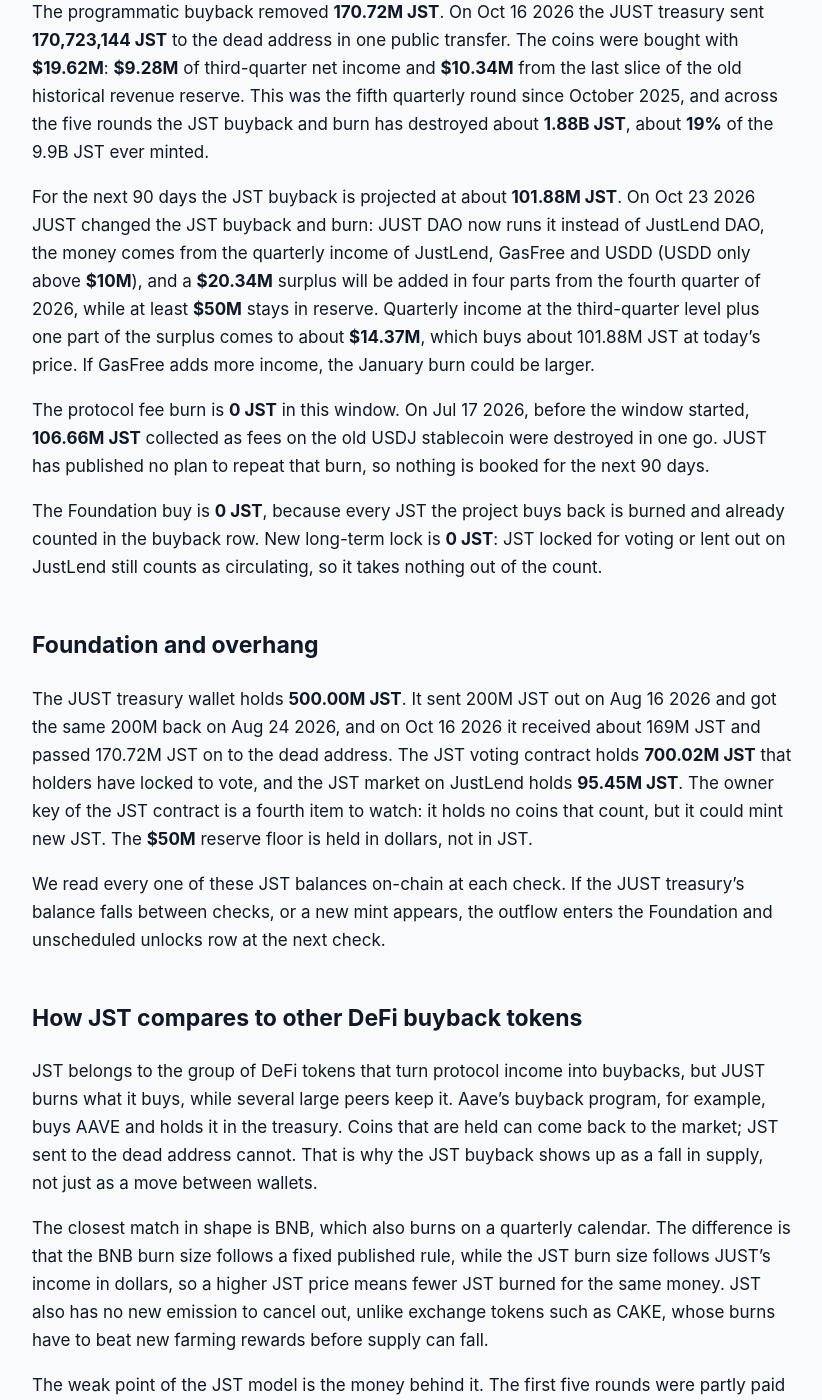
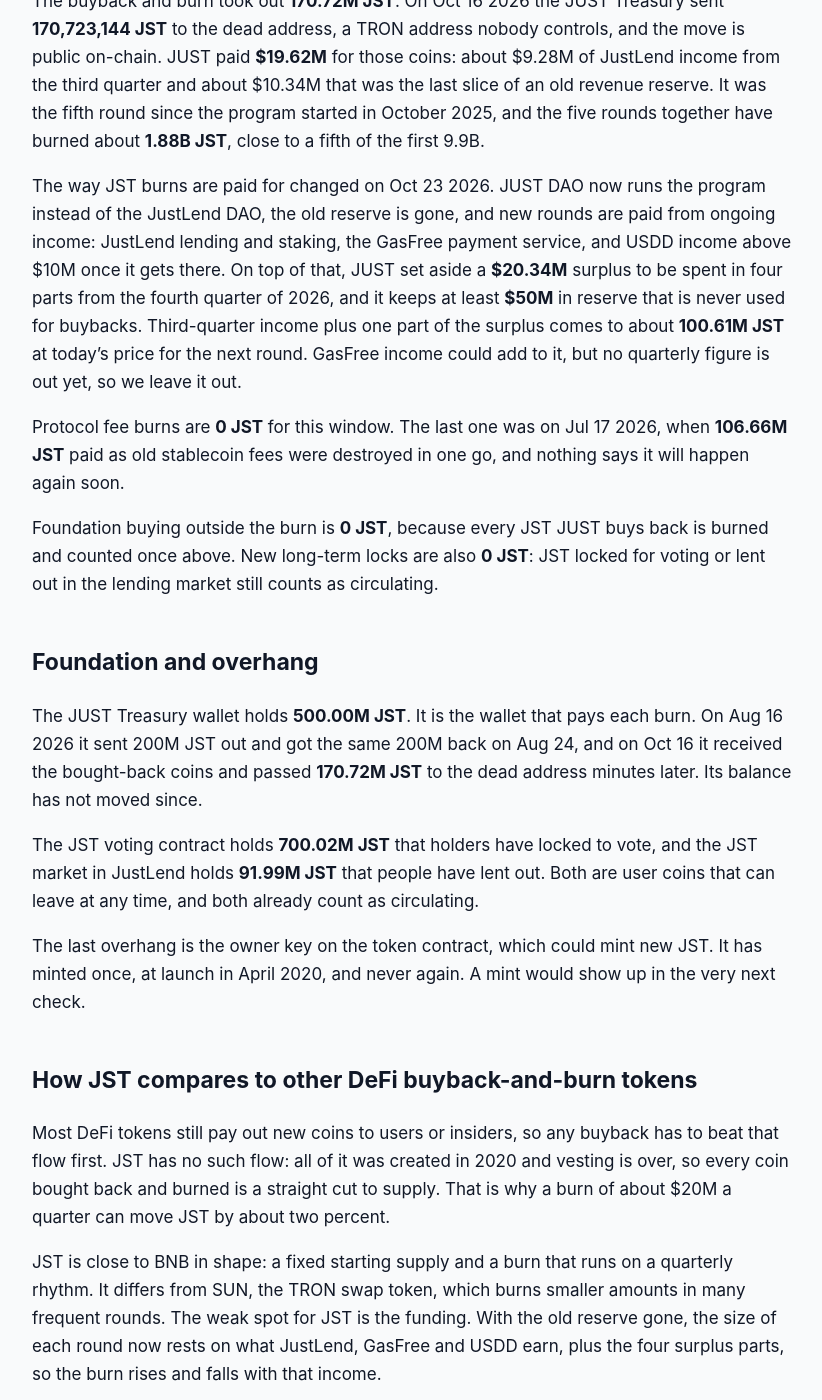
Before and after one commit to jeevansongmy-spec/mrnasdog-articles, a Jekyll site: the page built from crypto/jst-pressure-framework.md, in a window 1280 px wide and 1400 px high, scrolled down 1306 px. Shown: the whole window, without its empty margins (228-1050 px from the left). Built offline with Jekyll 4.4.1, drawn with Linux system fonts in a browser that asks for light colours; some of the changed text lies outside the part shown.

Commit message:
publish: crypto/jst-pressure-framework

```diff
--- a/crypto/jst-pressure-framework.md
+++ b/crypto/jst-pressure-framework.md
@@ -1,68 +1,74 @@
 ---
-title:         "JST Inflation Analysis · October 2026 · Supply shrinking · projected to keep shrinking"
-description:   "JST is deflationary: no new coins, and the quarterly buyback burned 170.72M JST in 90 days, supply −2.13%. About 101.88M more burn in January: −1.27% next."
+title:         "JST Inflation Analysis · November 2026 · Supply shrinking · projected to keep shrinking"
+description:   "JST is deflationary: no new coins, and the buyback burned 170.72M JST in 90 days, supply −2.13%. About 100.61M more burn in January 2027: −1.25% next."
 canonical_url: "https://mrnasdog.com/research/jst/inflation"
 tags:                    ["crypto", "jst", "just", "defi"]
 published:     true
 ---
-Originally published at [JST Inflation Analysis · October 2026 · Supply shrinking · projected to keep shrinking](https://mrnasdog.com/research/jst/inflation).
+Originally published at [JST Inflation Analysis · November 2026 · Supply shrinking · projected to keep shrinking](https://mrnasdog.com/research/jst/inflation).
 
-# JST Inflation Analysis · October 2026 · Supply shrinking · projected to keep shrinking
+# JST Inflation Analysis · November 2026 · Supply shrinking · projected to keep shrinking
 
 <!-- main-page -->
 This is the long supply read. For the signal, the price drivers and the questions people ask about JUST, see [mrnasdog.com/research/jst](https://mrnasdog.com/research/jst).
-JST is deflationary: no new JST is made, and the quarterly buyback and burn run by JUST DAO destroyed **170,723,144 JST** on Oct 16 2026, so the circulating supply of JUST fell **2.13%** in 90 days. Sell pressure was **0 JST**, buy pressure **170.72M JST**, and the monitor reads **−2.09%**, only **0.04 points** away. The next 90 days project **−1.27%** from one smaller burn of about **101.88M JST** in mid-January 2027, because the old reserve money that paid for the bigger rounds is now spent.
+JST is deflationary. No new JST is made, and on Oct 16 2026 JUST bought back and burned **170,723,144 JST**, so the circulating supply fell **2.13%** in the last 90 days. The next 90 days point to about **−1.25%**, from one smaller burn of about **100.61M JST** expected in mid-January 2027.
+
+Sell pressure was **0 JST** and buy pressure **170.72M JST**, set against **8.02B JST** in circulation. Other trackers show **−2.12%** for the same 90 days, in line with our figure.
 
 ## The verdict, in one paragraph
 
-Over the 90 days from Jul 27 to Oct 25 2026, JST supply moved by **−2.13%** net: nothing was added, and **170.72M JST** left the market for good in the fifth JST buyback and burn. The monitor reads **−2.09%** for the same window, a gap of **0.04 percentage points**, so the two readings agree and the coin page carries no warning note. For the next 90 days, to Jan 23 2027, the JST ledger projects **−1.27%**, still shrinking but at a slower pace. JST is a coin that is deflationary by quarterly buyback and burn, with no emission of any kind on the sell side.
+From Aug 5 to Nov 3 2026 not a single new JST was created, and **170.72M JST** left the market for good when JUST sent them to the dead address on Oct 16 2026. That gives a net change of **−2.13%** in 90 days. Other trackers show **−2.12%**, so the two readings agree and the coin page carries no warning note. Looking ahead, the burns go on but get smaller, because the old reserve money that paid for the big early rounds is now spent. The label for JST this month is simple: **supply shrinking, projected to keep shrinking**.
 
 ## Sell pressure: where new JST comes from
 
-Protocol inflation is **0 JST**. JUST pays no block reward, staking reward or lending reward in new JST. All **9.9B JST** were minted in a single mint in April 2020, and the token's event log shows no other mint since. The JST contract still has an owner key that could mint, so JST supply is not fixed by code, and we read the mint log again at every check.
+Protocol inflation is **0 JST**. JST pays no block reward, no staking reward and no lending reward in fresh coins. The full **9.9B JST** was minted in one go in April 2020, and the token has not minted a single coin since. The contract still has an owner key that could mint, so we keep watching it, but it has never been used after launch.
 
-Vesting unlocks are **0 JST**. The team, strategic partner, seed, airdrop and ecosystem shares of JST finished unlocking in 2023, and every JST that has not been burned already counts as circulating. There is no cliff left on the JST calendar.
+Vesting unlocks are **0 JST**. The team, partner, seed and ecosystem shares finished unlocking in 2023, so no locked tranche is waiting to reach the market.
 
-Foundation and unscheduled unlocks are **0 JST**. The JUST treasury and the JST held by JUST's own contracts are all already inside the circulating count, so a move out of those wallets would not add new JST to the market count. The next section lists each of them.
+Foundation and unscheduled unlocks are **0 JST**. The JUST Treasury and the big protocol wallets all hold coins that already count as circulating, so any move out of them adds no new supply. The next section lists them.
 
-Long-term locked or bankruptcy supply is **0 JST**. No bankruptcy estate, court-held pile or long lock of JST is waiting to be released.
+Long-term locks and bankruptcy piles are **0 JST**. No court estate or long lock of JST is waiting to be paid out.
 
 ## Buy pressure: where new JST goes
 
-The programmatic buyback removed **170.72M JST**. On Oct 16 2026 the JUST treasury sent **170,723,144 JST** to the dead address in one public transfer. The coins were bought with **$19.62M**: **$9.28M** of third-quarter net income and **$10.34M** from the last slice of the old historical revenue reserve. This was the fifth quarterly round since October 2025, and across the five rounds the JST buyback and burn has destroyed about **1.88B JST**, about **19%** of the 9.9B JST ever minted.
+The buyback and burn took out **170.72M JST**. On Oct 16 2026 the JUST Treasury sent **170,723,144 JST** to the dead address, a TRON address nobody controls, and the move is public on-chain. JUST paid **$19.62M** for those coins: about $9.28M of JustLend income from the third quarter and about $10.34M that was the last slice of an old revenue reserve. It was the fifth round since the program started in October 2025, and the five rounds together have burned about **1.88B JST**, close to a fifth of the first 9.9B.
 
-For the next 90 days the JST buyback is projected at about **101.88M JST**. On Oct 23 2026 JUST changed the JST buyback and burn: JUST DAO now runs it instead of JustLend DAO, the money comes from the quarterly income of JustLend, GasFree and USDD (USDD only above **$10M**), and a **$20.34M** surplus will be added in four parts from the fourth quarter of 2026, while at least **$50M** stays in reserve. Quarterly income at the third-quarter level plus one part of the surplus comes to about **$14.37M**, which buys about 101.88M JST at today's price. If GasFree adds more income, the January burn could be larger.
+The way JST burns are paid for changed on Oct 23 2026. JUST DAO now runs the program instead of the JustLend DAO, the old reserve is gone, and new rounds are paid from ongoing income: JustLend lending and staking, the GasFree payment service, and USDD income above $10M once it gets there. On top of that, JUST set aside a **$20.34M** surplus to be spent in four parts from the fourth quarter of 2026, and it keeps at least **$50M** in reserve that is never used for buybacks. Third-quarter income plus one part of the surplus comes to about **100.61M JST** at today's price for the next round. GasFree income could add to it, but no quarterly figure is out yet, so we leave it out.
 
-The protocol fee burn is **0 JST** in this window. On Jul 17 2026, before the window started, **106.66M JST** collected as fees on the old USDJ stablecoin were destroyed in one go. JUST has published no plan to repeat that burn, so nothing is booked for the next 90 days.
+Protocol fee burns are **0 JST** for this window. The last one was on Jul 17 2026, when **106.66M JST** paid as old stablecoin fees were destroyed in one go, and nothing says it will happen again soon.
 
-The Foundation buy is **0 JST**, because every JST the project buys back is burned and already counted in the buyback row. New long-term lock is **0 JST**: JST locked for voting or lent out on JustLend still counts as circulating, so it takes nothing out of the count.
+Foundation buying outside the burn is **0 JST**, because every JST JUST buys back is burned and counted once above. New long-term locks are also **0 JST**: JST locked for voting or lent out in the lending market still counts as circulating.
 
 ## Foundation and overhang
 
-The JUST treasury wallet holds **500.00M JST**. It sent 200M JST out on Aug 16 2026 and got the same 200M back on Aug 24 2026, and on Oct 16 2026 it received about 169M JST and passed 170.72M JST on to the dead address. The JST voting contract holds **700.02M JST** that holders have locked to vote, and the JST market on JustLend holds **95.45M JST**. The owner key of the JST contract is a fourth item to watch: it holds no coins that count, but it could mint new JST. The **$50M** reserve floor is held in dollars, not in JST.
+The JUST Treasury wallet holds **500.00M JST**. It is the wallet that pays each burn. On Aug 16 2026 it sent 200M JST out and got the same 200M back on Aug 24, and on Oct 16 it received the bought-back coins and passed **170.72M JST** to the dead address minutes later. Its balance has not moved since.
 
-We read every one of these JST balances on-chain at each check. If the JUST treasury's balance falls between checks, or a new mint appears, the outflow enters the Foundation and unscheduled unlocks row at the next check.
+The JST voting contract holds **700.02M JST** that holders have locked to vote, and the JST market in JustLend holds **91.99M JST** that people have lent out. Both are user coins that can leave at any time, and both already count as circulating.
 
-## How JST compares to other DeFi buyback tokens
+The last overhang is the owner key on the token contract, which could mint new JST. It has minted once, at launch in April 2020, and never again. A mint would show up in the very next check.
 
-JST belongs to the group of DeFi tokens that turn protocol income into buybacks, but JUST burns what it buys, while several large peers keep it. Aave's buyback program, for example, buys AAVE and holds it in the treasury. Coins that are held can come back to the market; JST sent to the dead address cannot. That is why the JST buyback shows up as a fall in supply, not just as a move between wallets.
+## How JST compares to other DeFi buyback-and-burn tokens
 
-The closest match in shape is BNB, which also burns on a quarterly calendar. The difference is that the BNB burn size follows a fixed published rule, while the JST burn size follows JUST's income in dollars, so a higher JST price means fewer JST burned for the same money. JST also has no new emission to cancel out, unlike exchange tokens such as CAKE, whose burns have to beat new farming rewards before supply can fall.
+Most DeFi tokens still pay out new coins to users or insiders, so any buyback has to beat that flow first. JST has no such flow: all of it was created in 2020 and vesting is over, so every coin bought back and burned is a straight cut to supply. That is why a burn of about $20M a quarter can move JST by about two percent.
 
-The weak point of the JST model is the money behind it. The first five rounds were partly paid from a one-off reserve of past revenue, and that reserve is now used up, so from January 2027 the JST burn depends on what JustLend, GasFree and USDD earn each quarter, topped up by the $20.34M surplus for four rounds.
+JST is close to BNB in shape: a fixed starting supply and a burn that runs on a quarterly rhythm. It differs from SUN, the TRON swap token, which burns smaller amounts in many frequent rounds. The weak spot for JST is the funding. With the old reserve gone, the size of each round now rests on what JustLend, GasFree and USDD earn, plus the four surplus parts, so the burn rises and falls with that income.
 
 ## What to watch in the next 90 days
 
-The sixth JST buyback and burn is expected around Jan 14 to Jan 19 2027, judged by the five past rounds, which all landed 14 to 19 days after a quarter ended; no date has been announced, and a round after Jan 23 2027 would move the burn out of this window.
+Mid-January 2027 is the main date. The five past rounds fired between 14 and 19 days after each quarter ended, which points to about Jan 14 to Jan 19 2027 for the sixth. We expect about **100.61M JST**, though the real size depends on fourth-quarter income and the JST price on the day.
 
-The size of that January 2027 round, and how much of it is the first part of the $20.34M surplus, will show whether the JST burn shrinks to about 101.88M JST or stays near the October size.
+The first part of the **$20.34M** surplus is due from the fourth quarter of 2026. If JUST puts in more than a quarter of it, the January burn will be bigger than our figure.
 
-JUST DAO's fourth-quarter income report, due in January 2027, will show for the first time how much GasFree and USDD add to the JST buyback pool.
+GasFree income joins the buyback from the fourth quarter of 2026, and the fourth-quarter report, likely late in January 2027, should show the first numbers. USDD income only counts once it passes $10M, which has not happened yet.
 
-Any move out of the 500.00M JST in the JUST treasury wallet, or any new mint from the JST contract's owner key, would add sell pressure at the next check.
+We also watch the **500.00M JST** in the JUST Treasury wallet and the owner mint key. A large outflow from the treasury or any new mint would change this page at the next check.
 
 ## Summary
 
-JST is deflationary: no new JUST tokens are created, and the quarterly buyback and burn destroyed 170.72M JST on Oct 16 2026, cutting circulating supply by 2.13% in 90 days, in line with the monitor at −2.09%. The JST mechanism is simple: JUST DAO spends the income of JustLend, GasFree and USDD on JST and sends it to the dead address, about 1.88B JST so far. The key risk is that the old reserve money is spent, so the next burn, about 101.88M JST in mid-January 2027, is projected to be smaller and the 90-day pace slows to about −1.27%. The ceiling is the 9.9B JST minted in 2020, but an owner key that can still mint means JST supply is watched, not fixed.
+JST supply fell **2.13%** in the 90 days to Nov 3 2026, because JUST burned **170.72M JST** on Oct 16 2026 and no new JST was made.
 
-*MrNasDog Pressure Framework analysis of JST, Metric 1 — Inflation. Data + explanation only. Not financial advice. Checked Oct 25 2026.*
+All of JST was minted in 2020 and vesting ended in 2023, so the only flow left is the buyback and burn, paid from JUST's business income.
+
+Since Oct 23 2026 the burns are paid from ongoing income and a $20.34M surplus in four parts, so the next round, expected in mid-January 2027, should be about **100.61M JST**, a cut of about **1.25%**.
+
+The JUST Treasury holds **500.00M JST** and the contract owner can still mint, so those two stay on our watch list.
```
